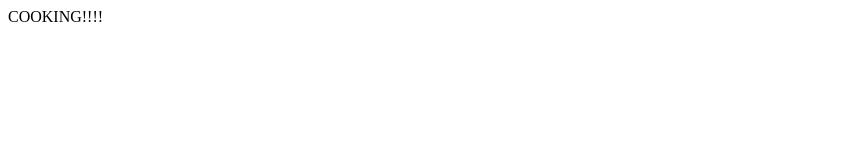
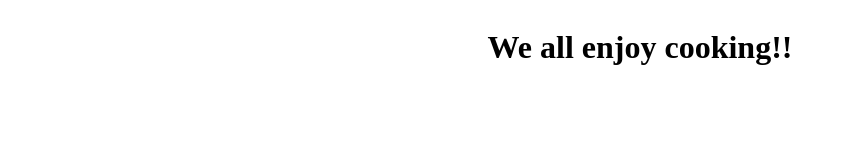
Before and after one commit to CarmenJY/CarmenJY.github.io, a plain HTML site: page index.html in a window 1280 px wide. Shown: the whole page, without its empty margins (0-845 px from the left). Drawn offline with Linux system fonts and the light colour scheme.

Commit message:
first commit

```diff
--- a/index.html
+++ b/index.html
@@ -4,8 +4,16 @@
     <meta charset="UTF-8">
     <meta name="viewport" content="width=device-width, initial-scale=1.0">
     <title>Document</title>
+    <style>
+        body {
+            display: flex;
+            justify-content: center;
+            align-items: center;
+            text-align: center;
+        }
+    </style>
 </head>
 <body>
-    COOKING!!!!
+    <h1>We all enjoy cooking!!</h1>
 </body>
 </html>
```
